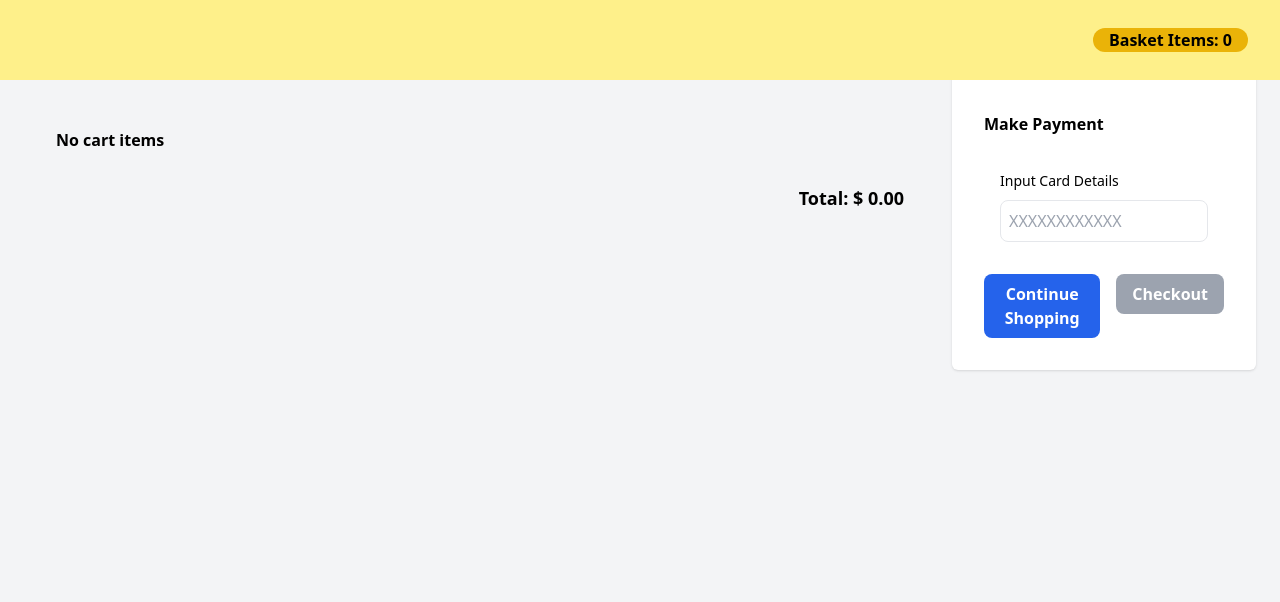
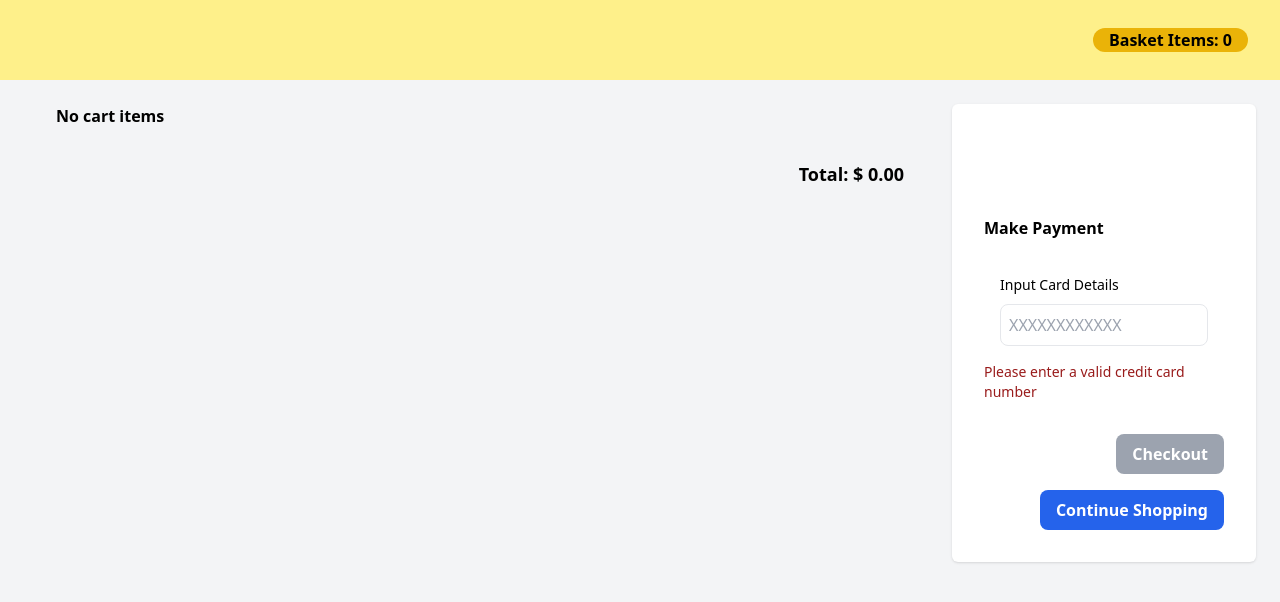
Before and after one commit to somteacodes/basket-check-out-react-readux, a React (Create React App) app: page /cart in a window 1280 px wide. Shown: the top 602 px of the page. Built offline with nearby package versions, Linux system fonts and the light colour scheme.

Commit message:
Added checkout

```diff
--- a/src/components/CartList.tsx
+++ b/src/components/CartList.tsx
@@ -9,7 +9,7 @@ export const CartList: FC = () => {
   const totalCost = useSelector(totalAmount)
   return (
     <>
-    <div className="grid grid-cols-1 gap-6 px-8 pt-32">
+    <div className="grid grid-cols-1 gap-6 px-8">
       {cart.length > 0 ? (
         cart.map(item => <CartItem item={item} key={item.sku} />)
       ) : (
--- /dev/null
+++ b/src/components/Notification.tsx
@@ -0,0 +1,22 @@
+import React, { FC } from "react";
+type NotificationProps = {
+  message: string;
+  failure?: boolean;
+};
+export const Notification: FC<NotificationProps> = ({ message, failure }) => {
+  return (
+   <>
+   {message.length>0 && <div className="p-6 m-6 bg-white rounded">
+      <p
+        className={
+          failure
+            ? `text-sm text-red-800 font-bold`
+            : `text-sm text-green-800 font-bold`
+        }
+      >
+        {message}
+      </p>
+    </div>}
+   </>
+  );
+};
--- a/src/pages/CheckOut.tsx
+++ b/src/pages/CheckOut.tsx
@@ -4,33 +4,36 @@ import { useNavigate } from "react-router-dom";
 import { Button } from "../components/Button";
 import { CartList } from "../components/CartList";
 import Loading from "../components/Loading/Loading";
+import { Notification } from "../components/Notification";
 import { cartItemsCount } from "../store/modules/cart/cartSlice";
 import { checkOutProducts } from "../store/modules/products/productsSlice";
 import { AppDispatch, RootState } from "../store/store";
-import {luhnCheck} from '../utils/luhn_check'
-type CheckOutProps = {};
-export const CheckOut: FC<CheckOutProps> = () => {
+import { luhnCheck } from "../utils/luhn_check";
+
+export const CheckOut: FC = () => {
   const [cardNumber, setCardNumber] = useState("");
 
   const cartCount = useSelector(cartItemsCount);
   const { cart } = useSelector((state: RootState) => state);
-  const canCheckOut = cartCount > 0 && cardNumber.length>=16;
+  const canCheckOut = cartCount > 0;
+  const [cardNumberError, setCardNumberError] = useState(true);
   const navigate = useNavigate();
   const dispatch = useDispatch<AppDispatch>();
   const {
-    products: { loading },
+    products: { loading , message},
   } = useSelector((state: RootState) => state);
-
 
   const checkOutClickHandler = () => {
     let checkOutRequest = {
       basket: cart.map(({ sku, amount }) => ({ sku, quantity: amount })),
       cardNumber,
     };
-    console.log("checkout products", checkOutRequest, "cardcheck", luhnCheck(cardNumber));
-    if(luhnCheck(cardNumber)) {dispatch(checkOutProducts(checkOutRequest));}
-    else{
-        // invalid card defailts
+
+    if (luhnCheck(cardNumber)) {
+      dispatch(checkOutProducts(checkOutRequest));
+      setCardNumberError(false);
+    } else {
+      setCardNumberError(true);
     }
   };
 
@@ -44,18 +47,18 @@ export const CheckOut: FC<CheckOutProps> = () => {
     navigate("/");
   };
 
-
-
   return (
-    <div className="bg-gray-100 min-h-screen">
-        <Loading show={loading}/>
-      <div className="flex lg:space-x-4 lg:flex-row flex-col space-y-4 lg:space-y-0 px-6">
+    <div className="bg-gray-100 min-h-screen pt-20">
+      <Loading show={loading} />
+     <Notification message={message}/>
+      <div className="flex lg:space-x-4 lg:flex-row flex-col space-y-4 lg:space-y-0 p-6">
         <div className="lg:w-3/4 w-full ">
           <CartList />
         </div>
         <div className="lg:w-1/4 w-full">
           <div className="bg-white shadow rounded-md p-8 ">
             <p className="font-bold pb-8 mt-20">Make Payment</p>
+
             <fieldset className="w-full px-4">
               <label htmlFor="card-number" className="text-sm">
                 Input Card Details
@@ -68,15 +71,13 @@ export const CheckOut: FC<CheckOutProps> = () => {
                 onChange={(e) => cardNumberTextFieldHandler(e)}
               />
             </fieldset>
+            {cardNumberError && (
+              <p className="text-red-800 text-sm py-2">
+                Please enter a valid credit card number
+              </p>
+            )}
 
-            <div className="flex justify-between w-full mt-6 space-x-4">
-              <Button
-                background="bg-blue-600"
-                color="text-white"
-                onClick={() => toProductList()}
-              >
-                Continue Shopping
-              </Button>
+            <div className="flex flex-col items-end w-full mt-6 space-y-4">
               <Button
                 background="bg-green-600"
                 color="text-white"
@@ -85,6 +86,13 @@ export const CheckOut: FC<CheckOutProps> = () => {
               >
                 Checkout
               </Button>
+              <Button
+                background="bg-blue-600"
+                color="text-white"
+                onClick={() => toProductList()}
+              >
+                Continue Shopping
+              </Button>
             </div>
           </div>
         </div>
--- a/src/store/modules/products/productsSlice.ts
+++ b/src/store/modules/products/productsSlice.ts
@@ -1,14 +1,18 @@
 import { createSlice, createAsyncThunk } from "@reduxjs/toolkit";
 import api from "../../../service/Api";
+import { clearCart } from "../cart/cartSlice";
 
 export interface ProductsSlice {
   products: ProductItemType[];
   loading: boolean;
+  message:string;
+  failure?:boolean;
 }
 
 const initialState: ProductsSlice = {
   products: [],
   loading: false,
+  message:""
 };
 
 export const getUnreliableProducts = createAsyncThunk(
@@ -64,6 +68,8 @@ export const productsSlice = createSlice({
       // action creato for checkOutProducts
       .addCase(checkOutProducts.fulfilled, (state, action) => {
         state.loading = false;
+        state.message=action.payload.msg
+
       })
       .addCase(checkOutProducts.pending, (state) => {
         state.loading = true;
```
Also changed, not shown: src/store/store.ts (+5 -5 lines).
